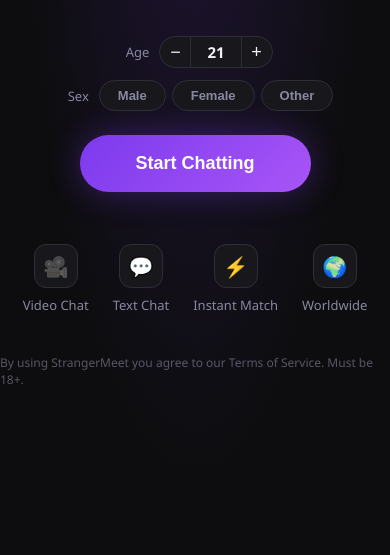
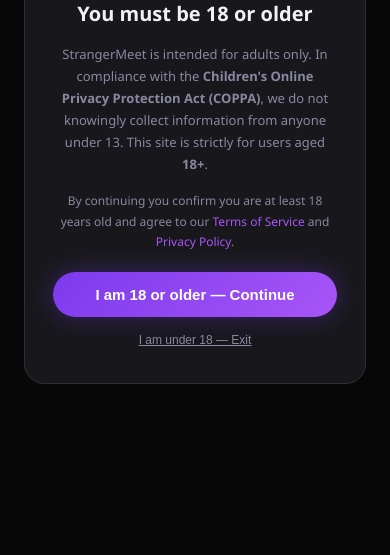
Before and after one commit to justnnamdi01/strangermeet, a website: page public/index.html in a window 390 px wide. Shown: the part 289-844 px from the top of the page. Drawn offline with nearby package versions, Linux system fonts and the light colour scheme.

Commit message:
Add COPPA age gate and fix mobile responsiveness

```diff
--- a/public/index.html
+++ b/public/index.html
@@ -275,10 +275,72 @@
     }
     .home-btn:hover { border-color:var(--muted); color:var(--text); }
 
-    @media (max-width:700px) {
+    /* ─── COPPA GATE ─── */
+    #coppa-gate {
+      position:fixed; inset:0; z-index:999;
+      background:rgba(8,8,9,0.97); backdrop-filter:blur(8px);
+      display:flex; align-items:center; justify-content:center; padding:24px;
+    }
+    .coppa-card {
+      background:var(--surface); border:1px solid var(--border);
+      border-radius:20px; padding:36px 28px; max-width:400px; width:100%;
+      display:flex; flex-direction:column; align-items:center; gap:16px; text-align:center;
+    }
+    .coppa-icon { font-size:48px; }
+    .coppa-card h2 { font-size:20px; font-weight:800; }
+    .coppa-card p { font-size:13px; color:var(--muted); line-height:1.7; }
+    .coppa-card p a { color:var(--accent2); text-decoration:none; }
+    .coppa-confirm {
+      background:linear-gradient(135deg,var(--accent),var(--accent2));
+      color:#fff; border:none; padding:14px 36px; border-radius:50px;
+      font-size:15px; font-weight:700; cursor:pointer; width:100%;
+      box-shadow:0 0 24px var(--accent-glow); transition:transform 0.15s; margin-top:4px;
+    }
+    .coppa-confirm:hover { transform:scale(1.02); }
+    .coppa-deny {
+      background:none; border:none; color:var(--muted);
+      font-size:12px; cursor:pointer; text-decoration:underline;
+    }
+
+    /* ─── MOBILE ─── */
+    @media (max-width:600px) {
+      /* Landing */
+      .logo-text { font-size:24px; }
+      .logo-icon { width:40px; height:40px; font-size:20px; border-radius:12px; }
+      .tagline { font-size:14px; margin-bottom:28px; text-align:center; padding:0 16px; }
+      .start-btn { padding:15px 40px; font-size:16px; }
+      .features { gap:12px; flex-wrap:wrap; justify-content:center; }
+      .feature-icon { width:38px; height:38px; font-size:17px; }
+      .disclaimer { font-size:11px; text-align:center; padding:0 16px; }
+
+      /* Profile toggles */
+      .pill { padding:6px 13px; font-size:12px; }
+
+      /* Chat room — stack video on top, chat below */
       #chat-room { flex-direction:column; }
-      .chat-sidebar { width:100%; height:260px; border-left:none; border-top:1px solid var(--border); }
-      .your-video-wrap { width:100px; height:75px; bottom:70px; }
+      .video-area { flex:none; height:55vh; min-height:200px; }
+      .chat-sidebar {
+        width:100%; flex:1; border-left:none;
+        border-top:1px solid var(--border); min-height:0;
+      }
+
+      /* PiP — smaller, out of the way of controls */
+      .your-video-wrap { width:80px; height:60px; bottom:88px; right:8px; border-radius:8px; }
+
+      /* Controls — tighter on mobile */
+      .controls { gap:8px; padding:0 10px; height:76px; }
+      .ctrl-btn { padding:8px 10px; min-width:56px; font-size:11px; border-radius:10px; }
+      .ctrl-btn .icon { font-size:17px; }
+
+      /* Partner badge — smaller */
+      .partner-badge { padding:6px 10px; gap:7px; border-radius:10px; }
+      .partner-avatar-sm { width:26px; height:26px; font-size:12px; }
+      .partner-name-sm { font-size:12px; }
+      .partner-meta-sm { font-size:10px; }
+
+      /* Permission screen */
+      #permission-screen h2 { font-size:20px; }
+      .perm-icon { font-size:44px; }
     }
 
     /* ─── PROFILE TOGGLES on landing ─── */
@@ -335,6 +397,27 @@
   </style>
 </head>
 <body>
+
+<!-- ═══ COPPA AGE GATE ═══ -->
+<div id="coppa-gate" style="display:none">
+  <div class="coppa-card">
+    <div class="coppa-icon">🔞</div>
+    <h2>You must be 18 or older</h2>
+    <p>
+      StrangerMeet is intended for adults only. In compliance with the
+      <strong>Children's Online Privacy Protection Act (COPPA)</strong>,
+      we do not knowingly collect information from anyone under 13.
+      This site is strictly for users aged <strong>18+</strong>.
+    </p>
+    <p style="font-size:12px">
+      By continuing you confirm you are at least 18 years old and agree to our
+      <a href="#" onclick="return false">Terms of Service</a> and
+      <a href="#" onclick="return false">Privacy Policy</a>.
+    </p>
+    <button class="coppa-confirm" onclick="acceptCoppa()">I am 18 or older — Continue</button>
+    <button class="coppa-deny" onclick="denyCoppa()">I am under 18 — Exit</button>
+  </div>
+</div>
 
 <!-- ═══ LANDING ═══ -->
 <div id="landing">
@@ -543,6 +626,16 @@ function saveProfile() {
   localStorage.setItem('sm_profile', JSON.stringify(window._userProfile));
 }
 
+// ── COPPA gate ────────────────────────────────────────────────────
+function acceptCoppa() {
+  localStorage.setItem('sm_coppa', '1');
+  document.getElementById('coppa-gate').style.display = 'none';
+}
+
+function denyCoppa() {
+  document.body.innerHTML = '<div style="display:flex;align-items:center;justify-content:center;height:100vh;font-family:system-ui;color:#8888a0;font-size:15px">This site is for adults 18+ only.</div>';
+}
+
 // Load saved profile or defaults on page load
 (function init() {
   const saved = localStorage.getItem('sm_profile');
@@ -555,6 +648,11 @@ function saveProfile() {
   if (_sex) setSex(_sex);
   window._userProfile = { age: _age, sex: _sex };
   showLanding();
+
+  // Show COPPA gate if not yet accepted
+  if (!localStorage.getItem('sm_coppa')) {
+    document.getElementById('coppa-gate').style.display = 'flex';
+  }
 })();
 
 function goToPermission() { show('permission-screen'); }
```
